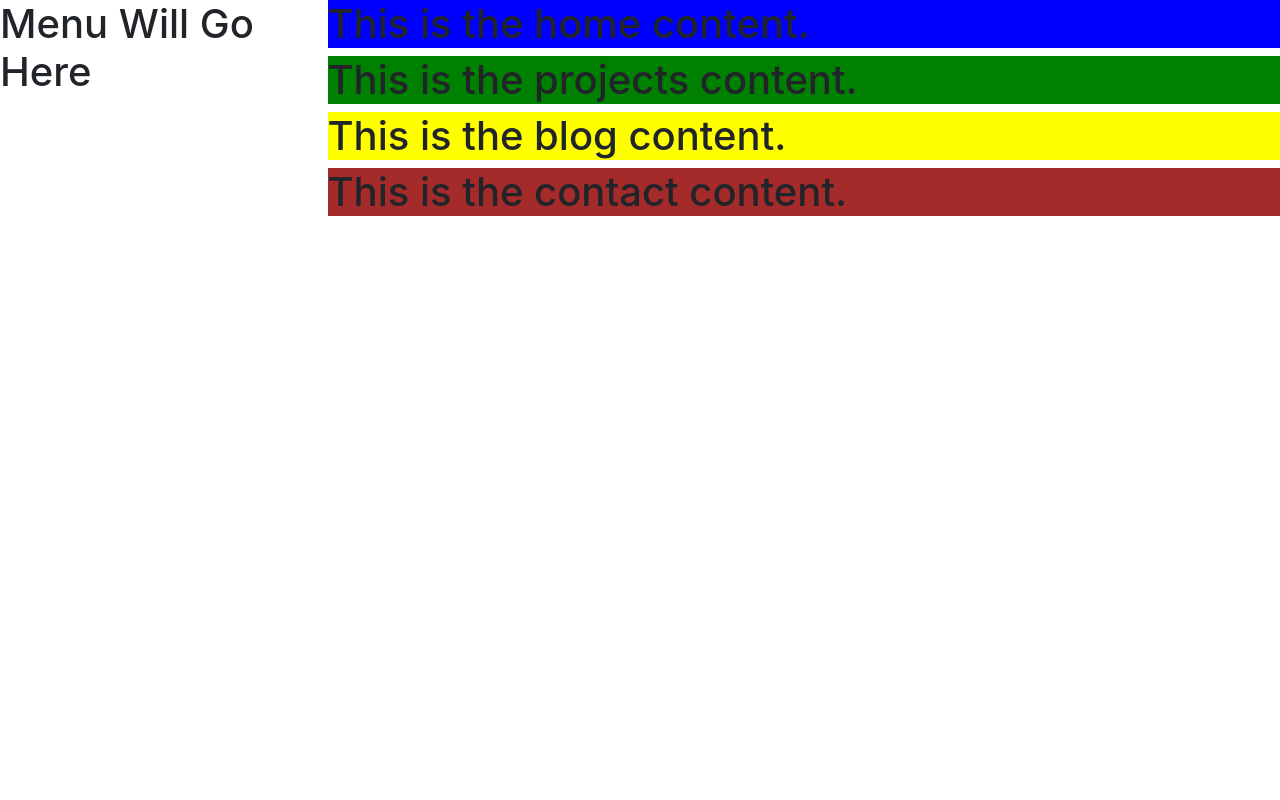
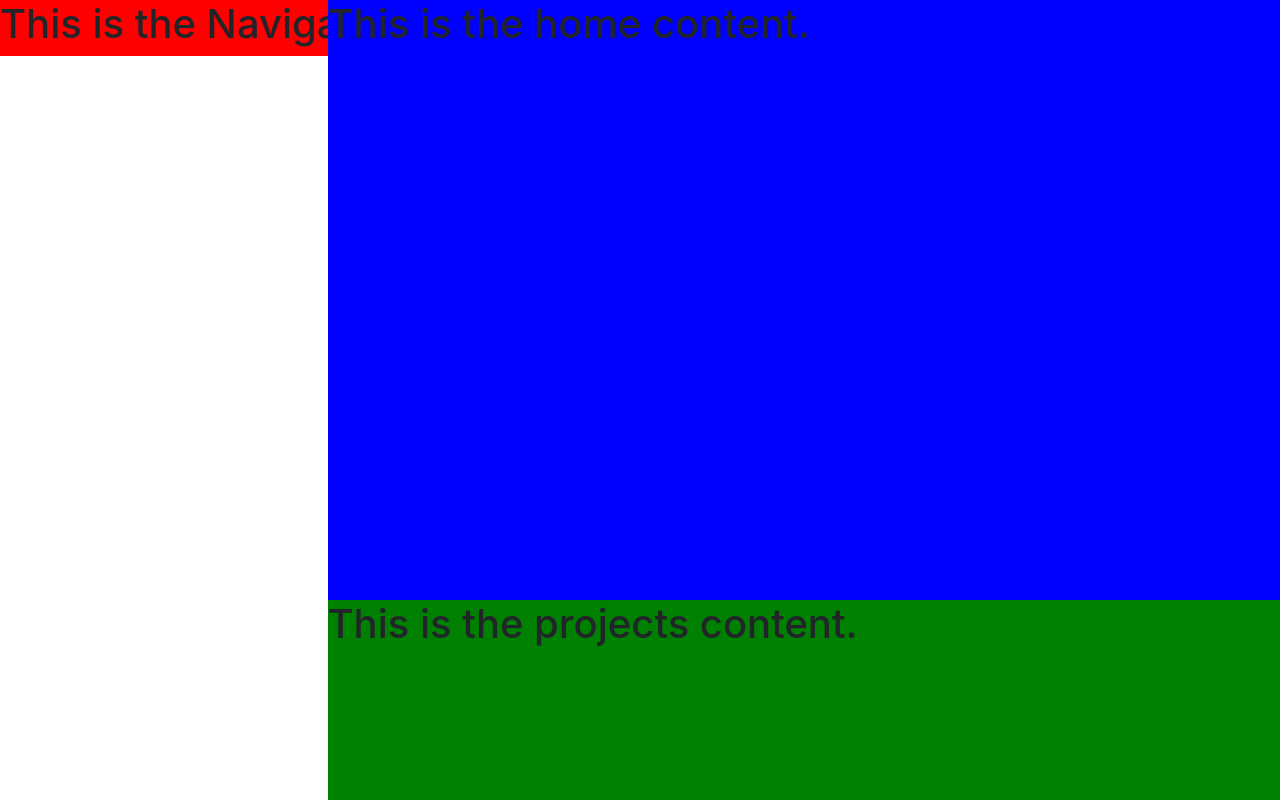
Before and after one commit to msbp/personal-website, a React (Create React App) app: page / in a window 1280 px wide. Shown: the top 800 px of the page. Built offline with nearby package versions, Linux system fonts and the light colour scheme.

Commit message:
Added navigation menu files.

```diff
--- a/src/App.js
+++ b/src/App.js
@@ -1,6 +1,7 @@
 import React, { Component } from 'react';
 import logo from './logo.svg';
 import './App.css';
+import Menu from './menu/Menu'
 import Home from './sections/Home'
 import Projects from './sections/Projects'
 import Blog from './sections/Blog'
@@ -12,7 +13,7 @@ class App extends Component {
       <div className="App row">
 
         <div className="col-md-3">
-          <h1>Menu Will Go Here</h1>
+          <Menu />
         </div>
 
         <div className="col-md-9">
--- /dev/null
+++ b/src/css/Menu.css
@@ -0,0 +1,4 @@
+.menu {
+    position: fixed;
+    background-color: red;
+}
--- a/src/css/Sections.css
+++ b/src/css/Sections.css
@@ -1,19 +1,26 @@
 /* Home Section */
 .home{
     background-color: blue;
+    height: 600px;
 }
 
 /* Projects Section */
 .projects{
     background-color: green;
+    height: 600px;
+
 }
 
 /* Blog Section */
 .blog{
     background-color: yellow;
+    height: 600px;
+
 }
 
 /* Contact Section */
 .contact{
     background-color: brown;
+    height: 600px;
+
 }
--- /dev/null
+++ b/src/menu/Menu.jsx
@@ -0,0 +1,26 @@
+import React from 'react'
+import '../css/Menu.css'
+
+class Menu extends React.Component {
+
+    /**
+     * This is the component's constructor.
+     * @param {*} props - Props
+     */
+    constructor(props) {
+        super(props)
+    }
+
+    /**
+     * Render method.
+     */
+    render() {
+        return (
+            <div className="menu">
+                <h1>This is the Navigation Menu bar.</h1>
+            </div>
+        )
+    }
+}
+
+export default Menu
```
